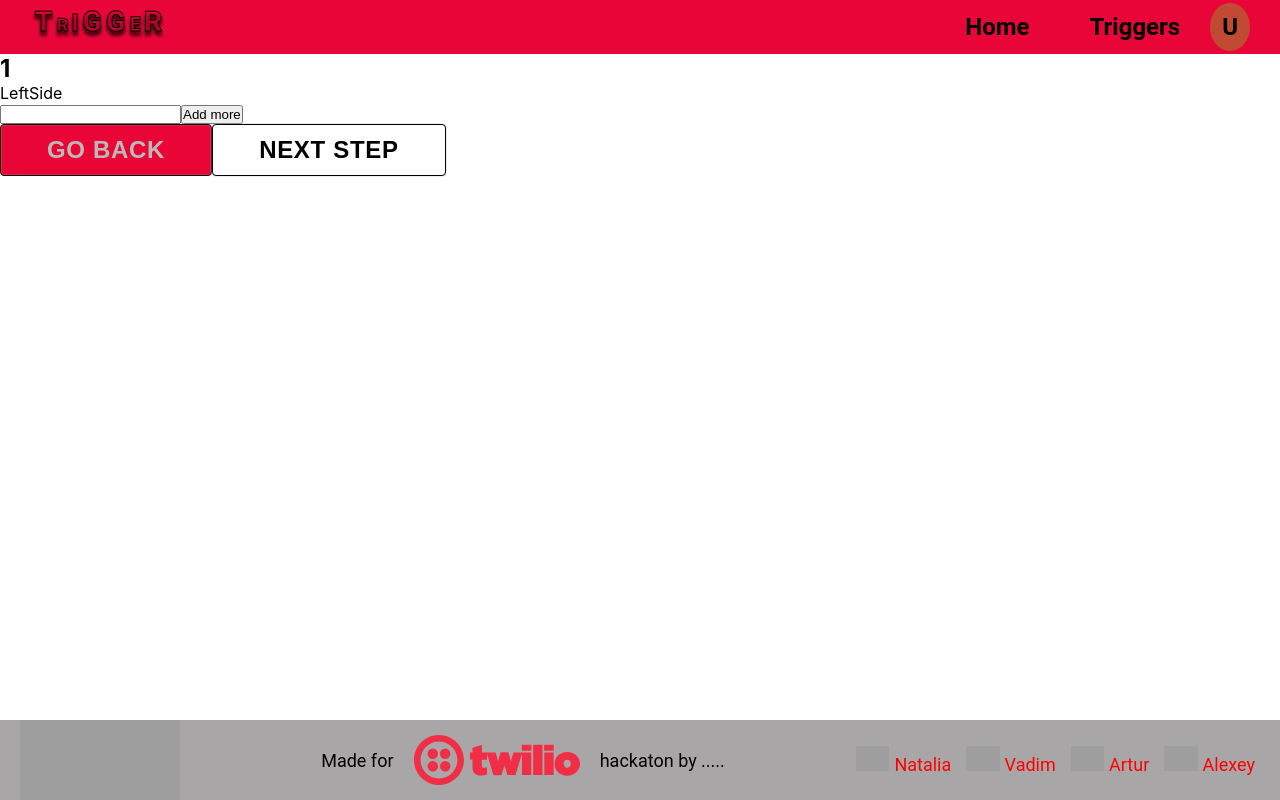
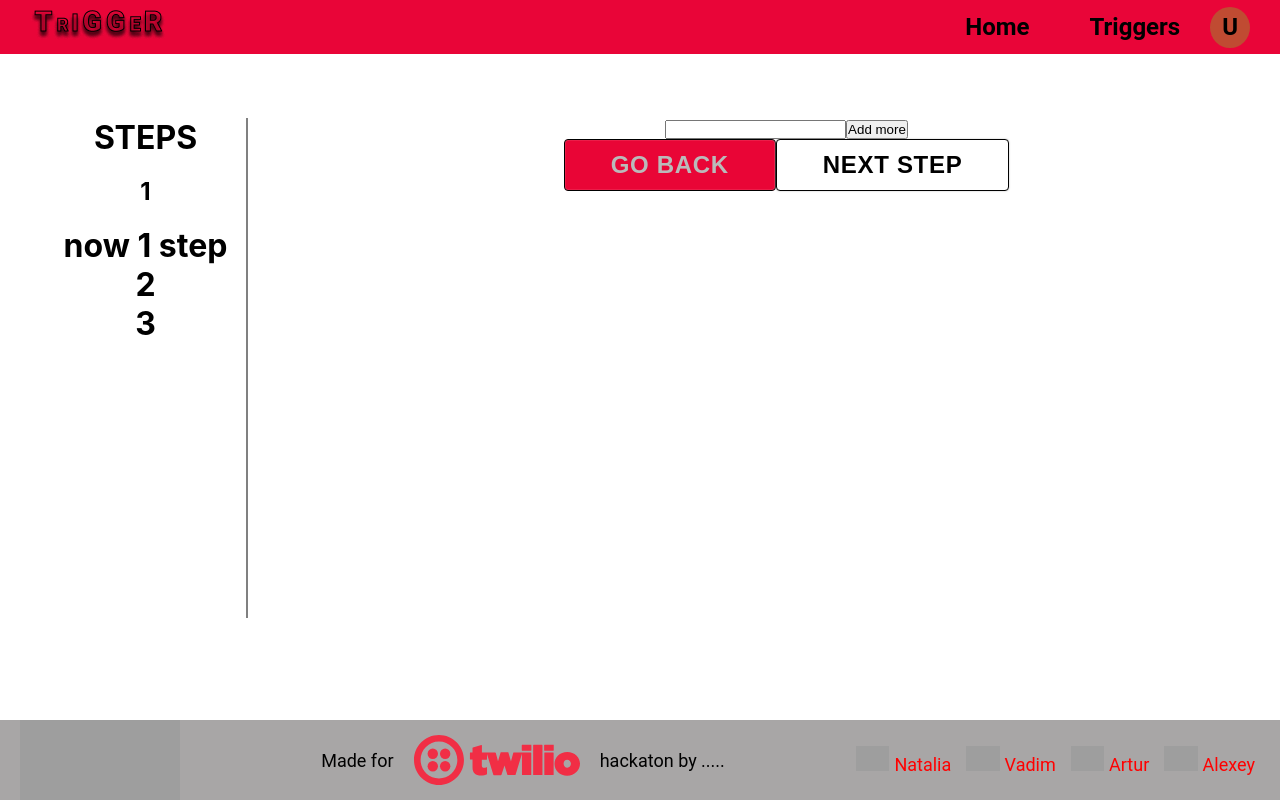
Before and after one commit to Zalart/hackathon-trigger, a React (Create React App) app: page /trigger in a window 1280 px wide. Built offline with nearby package versions, Linux system fonts and the light colour scheme; grey boxes are pictures that could not be loaded.

Commit message:
feat: implement localStorage

```diff
--- a/src/TriggerContext.js
+++ b/src/TriggerContext.js
@@ -7,9 +7,10 @@ const initialState = {
     form: {
         data: new Date(),
         value: 'text',
-        targetUsers: []
+        targetUsers: [],
+        dateTrigger: ""
     },
-    cards: []
+    cards: JSON.parse(localStorage.getItem("cards") || "[]")
 }
 const reducer = (state, action) => {
     switch (action.type) {
@@ -27,6 +28,19 @@ const reducer = (state, action) => {
             return {
                 ...state,
                 progress: state.progress-1,
+                form: {
+                    ...state.form,
+                    value: action.payload
+                }
+            }
+        case "stepBack2":
+            return {
+                ...state,
+                progress: state.progress-1,
+                form: {
+                    ...state.form,
+                    dateTrigger: action.payload
+                }
             }
         case "stepTwoCompleted":
             return{
@@ -39,13 +53,15 @@ const reducer = (state, action) => {
             }
         case "stepThreeCompleted":
             state.cards.push(state.form);
+            localStorage.setItem("cards", JSON.stringify(state.cards));
             return{
                 ...state,
                 progress: 1,
                 form: {
                     data: new Date(),
                     value: 'text',
-                    targetUsers: []
+                    targetUsers: [],
+                    dateTrigger: ""
                 }
             }
         default:
--- a/src/components/header.js
+++ b/src/components/header.js
@@ -8,14 +8,14 @@ function header() {
             <a className="header-item" href='/'>
                 <img className='trigger2' src={trigger2} alt='trigger logo' />
             </a>
-            <div>
+            <div className="header">
             <a className="header-item" href='/home'>
                 Home
             </a>
-            <a className="header-item" href='#'>
+            <a className="header-item" href='/trigger'>
                 Triggers
             </a>
-            <a className="header-item__round" href='#'>
+            <a className="header-item__round" href='/'>
                 U
             </a>
             </div>
--- a/src/components/leftSide.js
+++ b/src/components/leftSide.js
@@ -1,10 +1,19 @@
 import React from 'react'
+import '../pages/Welcome.css';
+
+
 
 function leftSide({progress}) {
     return (
         <div>
+            <h1>STEPS</h1>
+            <br></br>
             <h2>{progress}</h2>
-            LeftSide
+            <br></br>
+
+            <h1>{progress == 1 ? 'now 1 step': 1}</h1>
+            <h1>{progress == 2 ? 'now 2 step' : 2}</h1>
+            <h1>{progress == 3 ? 'now 3 step': 3}</h1>
         </div>
     )
 }
--- a/src/components/trigger/secondStep.js
+++ b/src/components/trigger/secondStep.js
@@ -12,7 +12,7 @@ function SecondStep() {
     }
 
     useEffect(() => {
-        console.log(state.form.value.length);
+
         if(state.form.value.length > 0){
             setLetter(state.form.value);
         }
@@ -22,7 +22,7 @@ function SecondStep() {
         <div>
             <textarea value={letter} onChange={(event) => changeLetter(event.target.value)}></textarea>
             <div>
-                <Button id="but-red" onClick={() => dispatch({type: "stepBack", payload: "null"})} >
+                <Button id="but-red" onClick={() => dispatch({type: "stepBack", payload: letter})} >
                     Go Back
                 </Button>
                 <Button id="but-white" onClick={() => dispatch({ type: 'stepTwoCompleted', payload: letter})}>
--- a/src/components/trigger/thirdStep.js
+++ b/src/components/trigger/thirdStep.js
@@ -1,20 +1,45 @@
-import React, {useState} from 'react';
+import React, { useState, useEffect } from 'react';
 import { Button } from '@material-ui/core';
 import { useTrigger } from "../../TriggerContext";
+import { makeStyles } from '@material-ui/core/styles';
+import TextField from '@material-ui/core/TextField';
 
 function ThirdStep() {
     const { state, dispatch } = useTrigger();
-    const { letter, setLetter} = useState("");
+    const [dateTrigger, setDateTrigger] = useState("");
     console.log(state.form.data)
+
+    const ChangeDate = (value) =>{
+        setDateTrigger(value)
+    }
+
+    useEffect(() => {
+        if(state.form.dateTrigger.length > 0){
+            setDateTrigger(state.form.dateTrigger);
+        }
+    }, [])
+
     return (
         <div>
-            <h1>Date:</h1>
-
+            <h1>Date: {dateTrigger}</h1>
+            <form className="classes.container" noValidate>
+                <TextField
+                    id="datetime-local"
+                    label="Trigger Time"
+                    type="datetime-local"
+                    onChange={(event) => ChangeDate(event.target.value)}
+                    defaultValue={state.form.data}
+                    className={"classes.textField"}
+                    InputLabelProps={{
+                        shrink: true,
+                    }}
+                />
+            </form>
             <div>
-                <Button id="but-red" onClick={() => dispatch({type: "stepBack", payload: "null"})} >
+                <Button id="but-red" onClick={() => dispatch({ type: "stepBack2", payload: dateTrigger })} >
                     Go Back
                 </Button>
-                <Button id="but-white" onClick={() => dispatch({ type: 'stepThreeCompleted', payload: "users "})}>
+                <Button id="but-white" onClick={() => dispatch({ type: 'stepThreeCompleted', payload: dateTrigger })}>
                     Complete
                 </Button>
 
--- /dev/null
+++ b/src/pages/Trigger.css
@@ -0,0 +1,20 @@
+
+.TriggerPage {
+    display: flex;
+    justify-content: space-around;
+    width: 100%;
+}
+.LeftSight {
+    width: 30%;
+    margin-top: 5%;
+    border-right: 2px solid grey;
+    width: 200px;
+     height: 500px;
+     text-align: center;
+}
+
+.FieldTriggers {
+    width: 70%;
+    margin-top: 5%;
+    text-align: center;
+}
--- a/src/pages/Trigger.js
+++ b/src/pages/Trigger.js
@@ -4,18 +4,19 @@ import FirstStep from "../components/trigger/firstStep";
 import SecondStep from "../components/trigger/secondStep";
 import { useTrigger } from "../TriggerContext";
 import ThirdStep from "../components/trigger/thirdStep";
-
-
+import '../pages/Trigger.css';
 
 function Trigger() {
     const {state, dispatch} = useTrigger();
     console.log(state);
 
 
+    return (
+        <div className="TriggerPage">
+            <div  className="LeftSight">
 
-    return (
-        <div>
-            <LeftSide progress={state.progress} />
+                <LeftSide progress={state.progress} />
+            </div>
             <div className="FieldTriggers">
                 {state.progress == 1 ? <FirstStep/> : state.progress == 2 ? <SecondStep/> : state.progress == 3 ? <ThirdStep /> : <FirstStep/> }
             </div>
```
